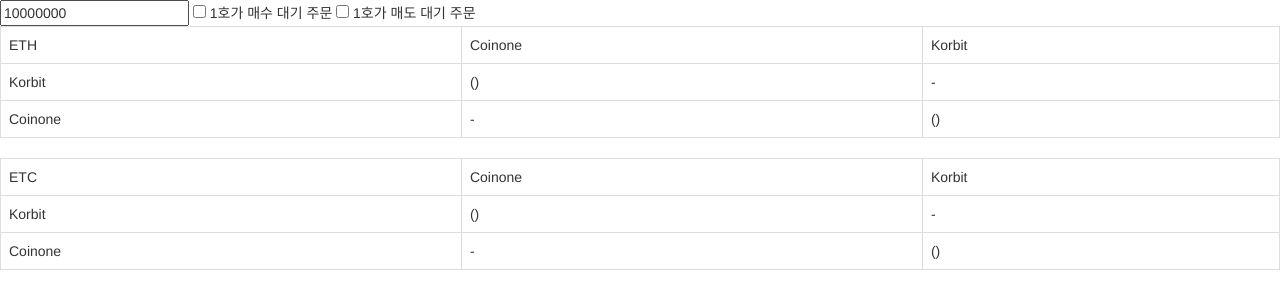
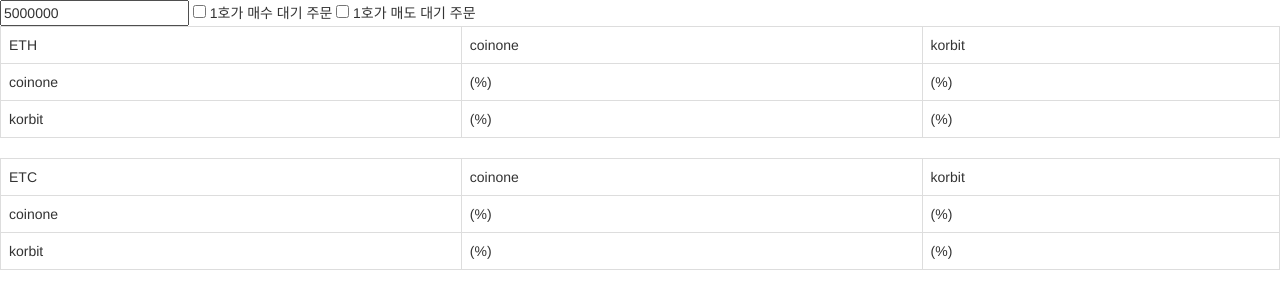
Before and after one commit to jjangg96/Arbi, a website: page index.html in a window 1280 px wide. Drawn offline with nearby package versions, Linux system fonts and the light colour scheme; no server answers.

Commit message:
스타일 업데이

```diff
--- a/arbi.js
+++ b/arbi.js
@@ -1,9 +1,29 @@
 var arbiApp = angular.module('arbiApp', []);
+arbiApp.filter('to_trusted', ['$sce', function($sce) {
+    return function(text) {
+        return $sce.trustAsHtml(text);
+    };
+}]);
+
+
 arbiApp.controller('arbiController', function arbiController($scope) {
+  $scope.coins = ['eth', 'etc']
+  $scope.sites = ['coinone', 'korbit']
+  $scope.krw = 5000000;
+  $scope.arbi = {};
+  //init
+  $scope.coins.forEach(function(coin){
+    $scope.arbi[coin] = {};
+    $scope.sites.forEach(function(from){
+      $scope.arbi[coin][from] = {};
+    });
+  });
 
   var orderbook_url = {
+    //coinone_btc: 'https://api.coinone.co.kr/orderbook?currency=eth',
     coinone_eth: 'https://api.coinone.co.kr/orderbook?currency=eth',
     coinone_etc: 'https://api.coinone.co.kr/orderbook?currency=etc',
+    //korbit_bth: 'http://j96.me:3000/get?url=https://api.korbit.co.kr/v1/orderbook?currency_pair=btc_krw',
     korbit_eth: 'http://j96.me:3000/get?url=https://api.korbit.co.kr/v1/orderbook?currency_pair=eth_krw',
     korbit_etc: 'http://j96.me:3000/get?url=https://api.korbit.co.kr/v1/orderbook?currency_pair=etc_krw',
   };
@@ -77,10 +97,41 @@
       }
     });
 
-    return parseInt(sum / origin_qty);
+    return parseInt((sum / origin_qty) / 100) * 100;
   }
 
+  $scope.draw_table = function(title, list, price, qty) {
+    if(list == undefined)
+      return;
+
+    var table = '<div class="' + title + '">';
+    table += '<p>' + title + '</p>';
+    table += '<table class="table table-bordered table-striped table-hover table-condensed">';
+    table += "<thead>";
+    table += "<tr><th>Price(" + price + ")</th><th>Qty(" + qty.toFixed(2) + ")</th></tr>";
+    table += "</thead>";
+    list.forEach(function(item){
+      table += "<tr>";
+      table += "<td>" + item.price + "</td><td>" + parseFloat(item.qty).toFixed(2) + "</td>";
+      table += "</tr>";
+    });
+    table += "</table>";
+    table += "</p>";
+    return table;
+  };
+
   function get_profit(coin, from, to, krw, wait_buy_trade, wait_sell_trade) {
+    if(from == to || from == '' || to == '') {
+      return {
+        profit: 0,
+        buy: [],
+        sell: [],
+        qty: 0,
+        avg_buy_price: 0,
+        avg_sell_price: 0,
+        profit_percent: 0,
+      };
+    }
     buyer_fee = 0.0015;
     seller_fee = 0.0015;
 
@@ -154,7 +205,7 @@
       qty: buy_qty,
       avg_buy_price: get_avg_price(buy_list, buy_qty),
       avg_sell_price: get_avg_price(sell_list, buy_qty),
-      profit_percent: ((parseInt(esti_value - origin_krw) * 100) / origin_krw).toFixed(1) + '%'
+      profit_percent: (parseInt(esti_value - origin_krw) * 100) / origin_krw
     };
   }
 
@@ -162,15 +213,17 @@
   update_orderbook();
 
   setInterval(function(){
-    $scope.krw = parseInt($('#krw').val());
     var wait_buy_trade = $('#wait_buy_trade').is(":checked");
     var wait_sell_trade = $('#wait_sell_trade').is(":checked");
+
     update_orderbook(function(){
-
-      $scope.eth_korbit_coinone = get_profit('eth', 'korbit', 'coinone', $scope.krw, wait_buy_trade, wait_sell_trade);
-      $scope.eth_coinone_korbit = get_profit('eth', 'coinone', 'korbit', $scope.krw, wait_buy_trade, wait_sell_trade);
-      $scope.etc_korbit_coinone = get_profit('etc', 'korbit', 'coinone', $scope.krw, wait_buy_trade, wait_sell_trade);
-      $scope.etc_coinone_korbit = get_profit('etc', 'coinone', 'korbit', $scope.krw, wait_buy_trade, wait_sell_trade);
+      $scope.coins.forEach(function(coin){
+        $scope.sites.forEach(function(from){
+          $scope.sites.forEach(function(to){
+            $scope.arbi[coin][from][to] = get_profit(coin, from, to, $scope.krw, wait_buy_trade, wait_sell_trade);
+          });
+        });
+      });
       $scope.$apply();
     });
   }, 2000);
--- a/index.html
+++ b/index.html
@@ -1,5 +1,5 @@
 <!DOCTYPE html>
-<html lang="en" ng-app="arbiApp">
+<html lang="ko" ng-app="arbiApp">
   <head>
     <meta charset="utf-8">
     <meta http-equiv="X-UA-Compatible" content="IE=edge">
@@ -24,62 +24,38 @@
     <script src="arbi.js"></script>
   </head>
   <body ng-controller="arbiController">
-    <input id="krw" value="10000000"></input>
+    <input ng-model="krw" value="10000000"></input>
     <input id="wait_buy_trade" type="checkbox"/> 1호가 매수 대기 주문
     <input id="wait_sell_trade" type="checkbox"/> 1호가 매도 대기 주문
 
-    <table class="table table-bordered eth">
-      <tr>
-        <td>ETH
-        </td>
-        <td>Coinone {{eth_korbit_coinone.avg_sell_price}}
-        </td>
-        <td>Korbit {{eth_coinone_korbit.avg_sell_price}}
-        </td>
-      </tr>
-      <tr>
-        <td>Korbit {{eth_korbit_coinone.avg_buy_price}}
-        </td>
-        <td ng-class="{success: eth_korbit_coinone.profit > 0}">{{eth_korbit_coinone.profit}}({{eth_korbit_coinone.profit_percent}})
-        </td>
-        <td>-
-        </td>
-      </tr>
-      <tr>
-        <td>Coinone {{eth_coinone_korbit.avg_buy_price}}
-        </td>
-        <td>-
-        </td>
-        <td ng-class="{success: eth_coinone_korbit.profit > 0}">{{eth_coinone_korbit.profit}}({{eth_coinone_korbit.profit_percent}})
+    <table class="table table-bordered" ng-class="coin" ng-repeat="coin in coins">
+      <tr ng-repeat="from in [''].concat(sites)">
+        <td ng-class="{success: arbi[coin][from][to].profit_percent >= 1}" ng-repeat="to in [''].concat(sites)">
+          <div ng-if="$parent.$index == 0 && $index == 0">
+            {{ coin.toUpperCase() }}
+          </div>
+          <div ng-if="$index == 0">
+            {{ from }}
+          </div>
+          <div ng-if="$parent.$index == 0">
+            {{ to }}
+          </div>
+          <div ng-if="$index > 0 && $parent.$index >0 && arbi[coin][from][to].profit != 0">
+            {{arbi[coin][from][to].profit}} ({{ arbi[coin][from][to].profit_percent.toFixed(1) }}%)
+            <table class="table" ng-if="arbi[coin][from][to].profit_percent >= 0">
+              <tr>
+                <td>
+                  <div ng-bind-html="draw_table('Buy', arbi[coin][from][to].buy, arbi[coin][from][to].avg_buy_price, arbi[coin][from][to].qty) | to_trusted"></div>
+                </td>
+                <td>
+                  <div ng-bind-html="draw_table('Sell', arbi[coin][from][to].sell, arbi[coin][from][to].avg_sell_price, arbi[coin][from][to].qty) | to_trusted"></div>
+                </td>
+              </tr>
+            </table>
+          </div>
         </td>
       </tr>
     </table>
 
-    <table class="table table-bordered etc">
-      <tr>
-        <td>ETC
-        </td>
-        <td>Coinone {{etc_korbit_coinone.avg_sell_price}}
-        </td>
-        <td>Korbit {{etc_coinone_korbit.avg_sell_price}}
-        </td>
-      </tr>
-      <tr>
-        <td>Korbit {{etc_korbit_coinone.avg_buy_price}}
-        </td>
-        <td ng-class="{success: etc_korbit_coinone.profit > 0}">{{etc_korbit_coinone.profit}}({{etc_korbit_coinone.profit_percent}})
-        </td>
-        <td>-
-        </td>
-      </tr>
-      <tr>
-        <td>Coinone {{etc_coinone_korbit.avg_buy_price}}
-        </td>
-        <td>-
-        </td>
-        <td ng-class="{success: etc_coinone_korbit.profit > 0}">{{etc_coinone_korbit.profit}}({{etc_coinone_korbit.profit_percent}})
-        </td>
-      </tr>
-    </table>
   </body>
 </html>
```
